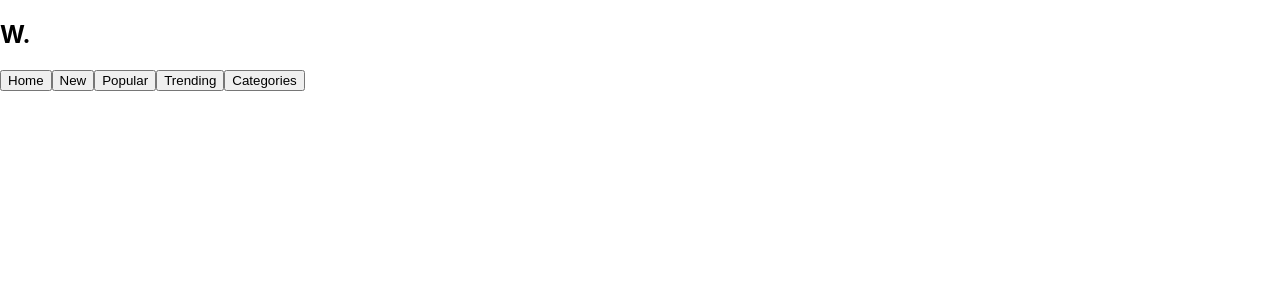
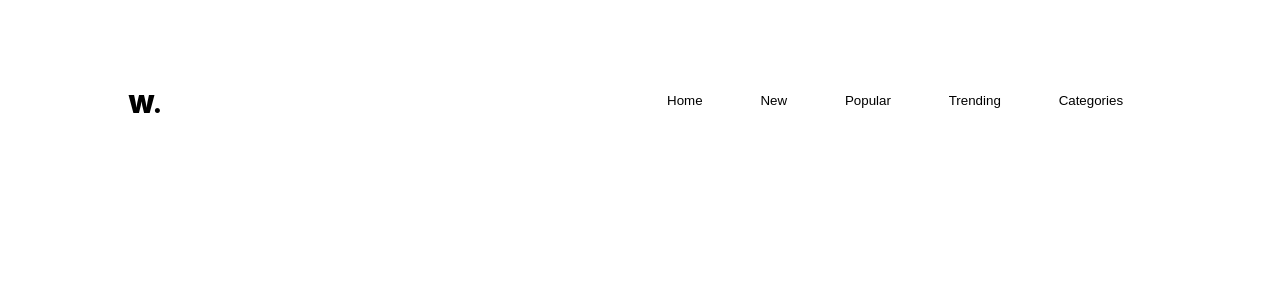
Before and after one commit to rahuls79/PracNewsHomePage, a React (Create React App) app: page / in a window 1280 px wide. Shown: the top 300 px of the page. Built offline with nearby package versions, Linux system fonts and the light colour scheme.

Commit message:
Header Change

```diff
--- a/src/Components/Homepage.css
+++ b/src/Components/Homepage.css
@@ -0,0 +1,3 @@
+.homepage-outer{
+    padding: 5% 10%;
+}
--- /dev/null
+++ b/src/Components/PageHeader.css
@@ -0,0 +1,25 @@
+.newsHead{
+    display : flex;
+    justify-content: space-between;
+}
+
+button{
+    background-color: #f8f8f800;
+    color: black;
+    border: 0ch;
+    padding: 9px;
+    margin: 19.92px;
+    cursor: pointer;
+}
+
+button:hover{
+    color: rgb(130, 139, 78);
+}
+
+p{
+        /* font-size: 40px; */
+        font-family: Inter;
+        font-weight: 900;
+        /* margin: 0px; */
+        font-size: 25px;
+}
--- a/src/Components/PageHeader.js
+++ b/src/Components/PageHeader.js
@@ -1,4 +1,7 @@
+import "./PageHeader.css";
 
+<link rel="stylesheet"
+          href="https://fonts.google.com/specimen/Inter"></link>
 
 const Homepageheader = () =>{
 
@@ -6,7 +9,7 @@ const Homepageheader = () =>{
         <>
         <div className="newsHead">
             <div className="logo">
-                <h2>W.</h2>
+                <p>W.</p>
             </div>
             <div classname="newsHead-nav">
                 <button>Home</button>
```
